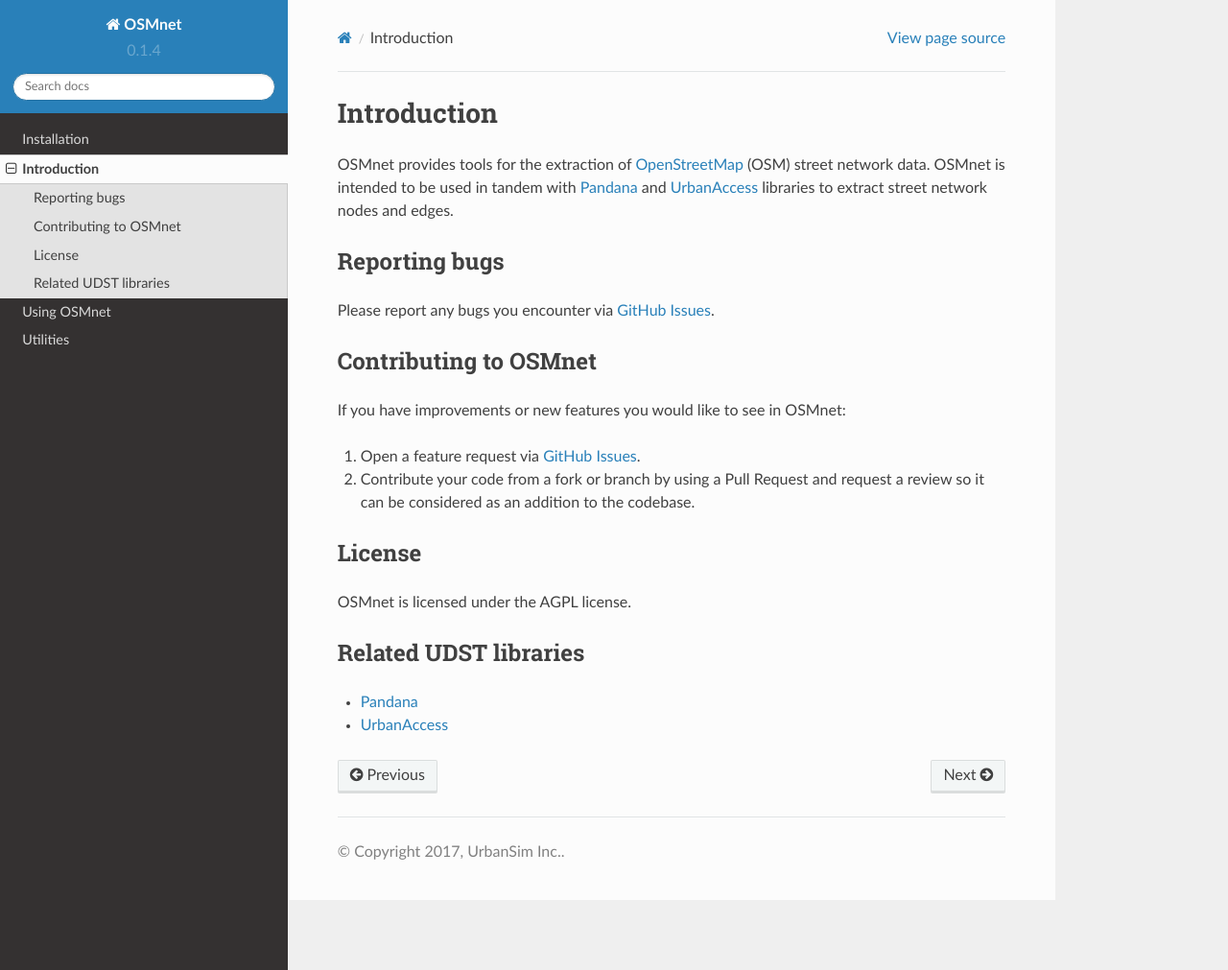
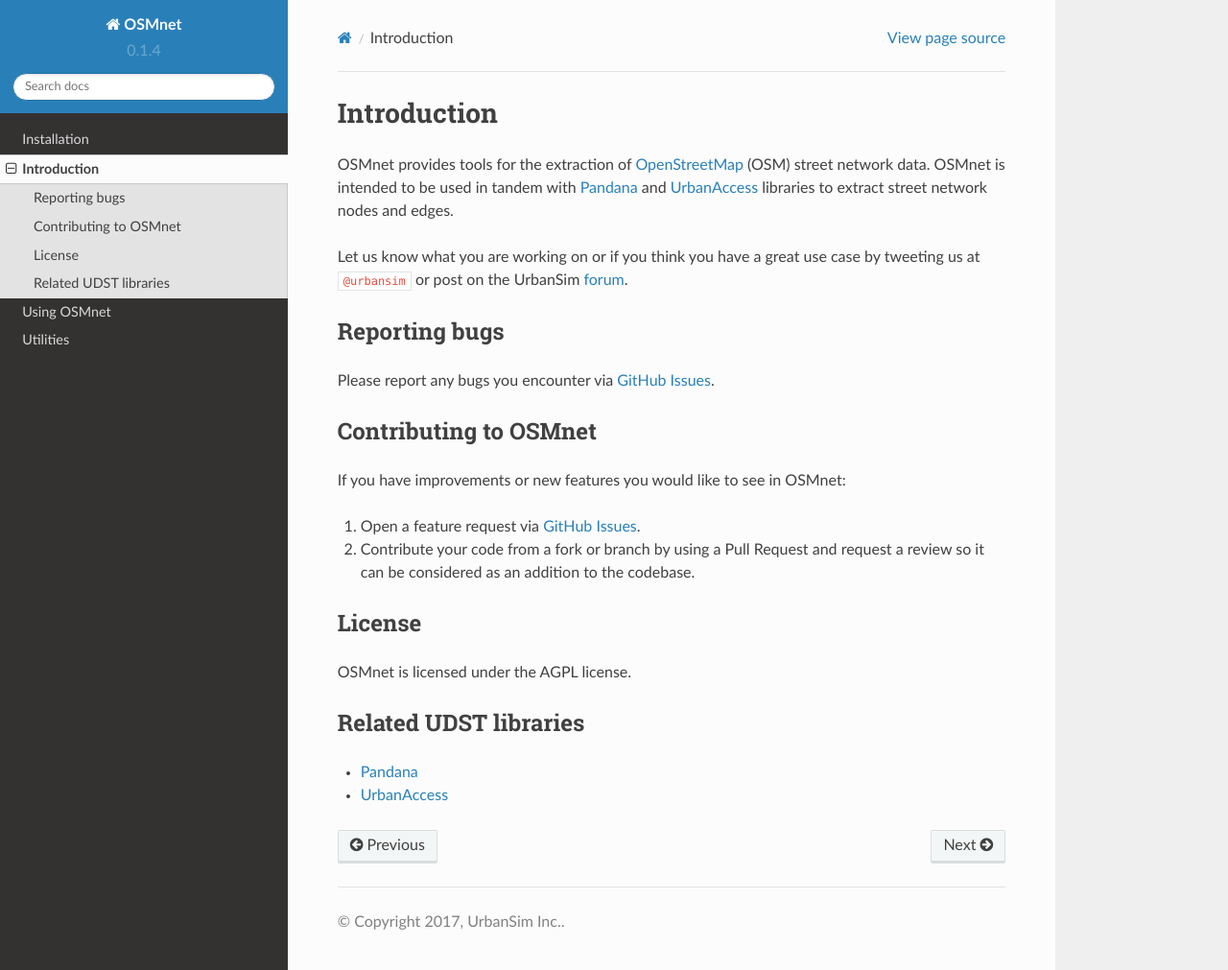
Before and after one commit to UDST/osmnet, a Sphinx documentation site: the page built from docs/source/introduction.rst, in a window 1280 px wide and 1011 px high. Shown: the whole window at 96% size. Built offline with Sphinx 7.4.7 and the Read the Docs theme 2.0.0, drawn with Linux system fonts in a browser that asks for light colours.

Commit message:
updated readme and intro doc

```diff
--- a/README.rst
+++ b/README.rst
@@ -13,6 +13,9 @@
 OSMnet offers tools to download street network data from OpenStreetMap
 and extract a graph network comprised of nodes and edges to be used in
 `Pandana`_ street network accessibility calculations.
+
+Let us know what you are working on or if you think you have a great use case
+by tweeting us at ``@urbansim`` or post on the UrbanSim `forum`_.
 
 Library Status
 --------------
@@ -81,6 +84,7 @@
 .. _OSMnet repo: https://github.com/udst/osmnet
 .. _here: https://udst.github.io/osmnet/index.html
 .. _UrbanAccess: https://github.com/UDST/urbanaccess
+.. _forum: http://discussion.urbansim.com/
 
 .. |Build Status| image:: https://travis-ci.org/UDST/osmnet.svg?branch=master
    :target: https://travis-ci.org/UDST/osmnet
--- a/docs/source/introduction.rst
+++ b/docs/source/introduction.rst
@@ -2,6 +2,9 @@
 =============
 
 OSMnet provides tools for the extraction of `OpenStreetMap`_ (OSM) street network data. OSMnet is intended to be used in tandem with `Pandana`_ and `UrbanAccess`_ libraries to extract street network nodes and edges.
+
+Let us know what you are working on or if you think you have a great use case
+by tweeting us at ``@urbansim`` or post on the UrbanSim `forum`_.
 
 Reporting bugs
 ~~~~~~~~~~~~~~~~~~~~~~~~
@@ -30,3 +33,5 @@
 .. _Pandana: https://github.com/UDST/pandana
 
 .. _UrbanAccess: https://github.com/UDST/urbanaccess
+
+.. _forum: http://discussion.urbansim.com/
```
